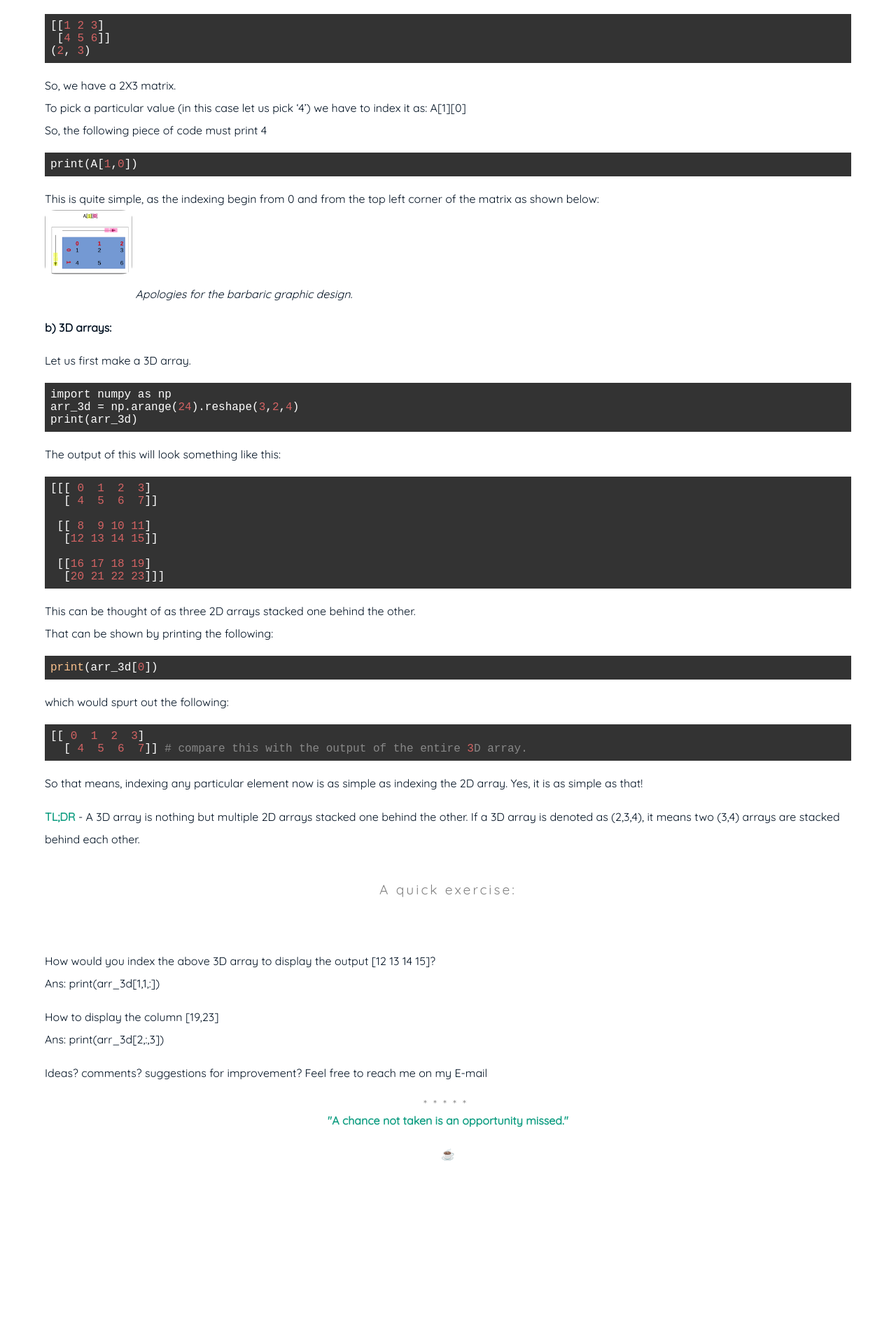
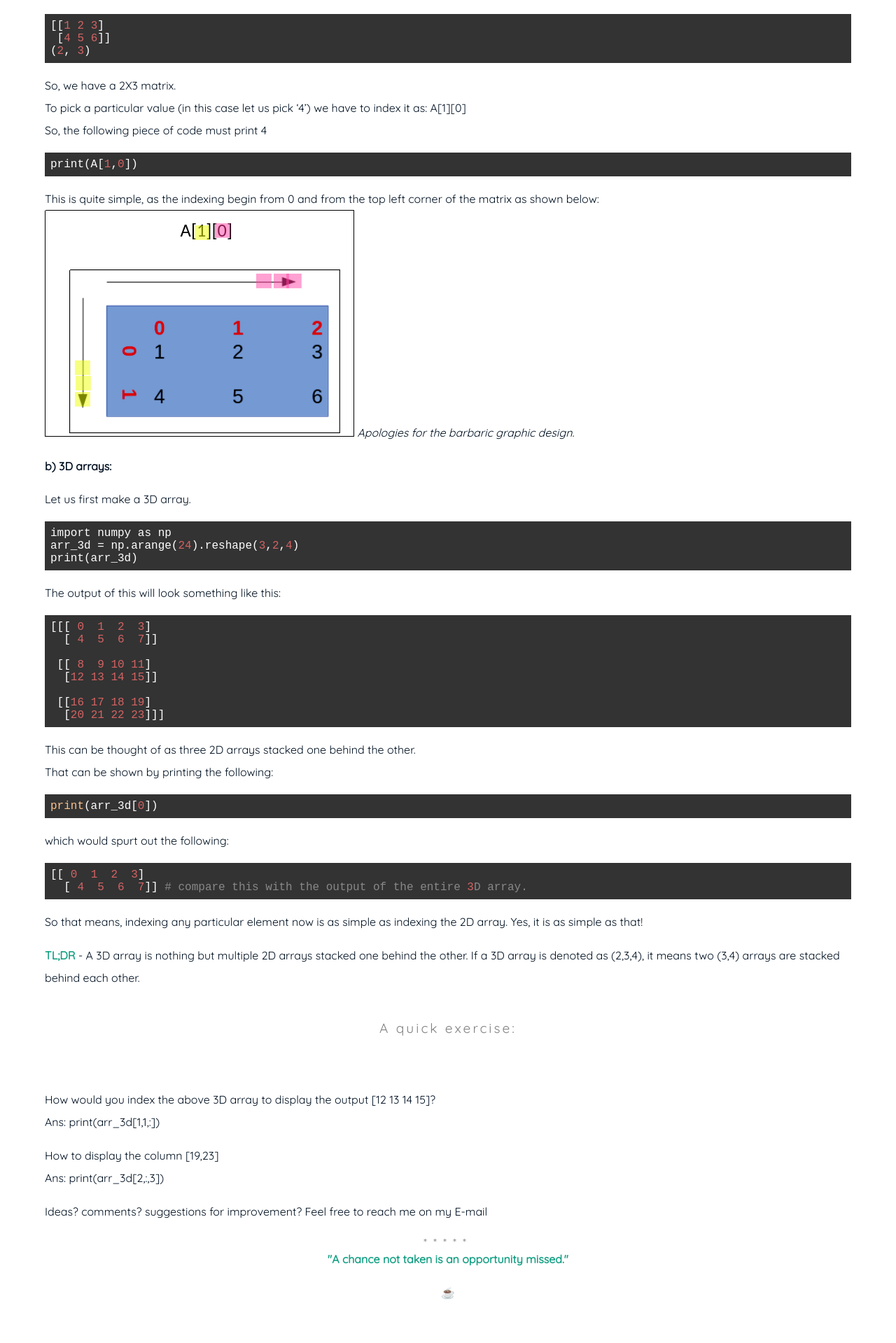
Before and after one commit to Stephen-Tellis/home, a Jekyll site: the page built from _posts/2020-07-01-python_beginner_problem.md, in a window 1280 px wide. Shown: the part 1354-3273 px from the top of the page at 70% size. Built offline with Jekyll 4.4.1, drawn with Linux system fonts in a browser that asks for light colours; before the commit the page ends 3075 px from its top, so only the background shows below that.

Commit message:
Update 2020-07-01-python_beginner_problem.md

````diff
--- a/_posts/2020-07-01-python_beginner_problem.md
+++ b/_posts/2020-07-01-python_beginner_problem.md
@@ -61,7 +61,7 @@
 print(A[1,0])
 ```
 This is quite simple, as the indexing begin from 0 and from the top left corner of the matrix as shown below:
-<img src="{{ '/assets/img/2DArray.png' | prepend: site.baseurl }}" id="about-img">
+<img src="{{ '/assets/img/2DArray.png' | prepend: site.baseurl }}" id="pimg">
 *Apologies for the barbaric graphic design.*
 
 
````
